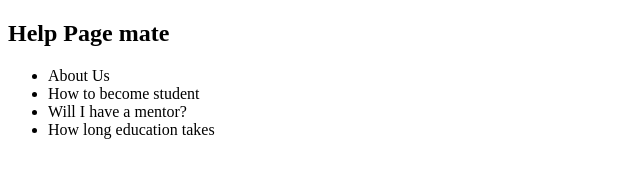
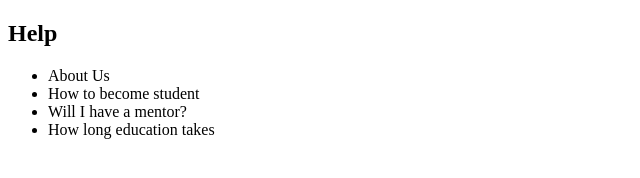
Before and after one commit to Tanya210300/mate-test-repository, a plain HTML site: page help.html in a window 1280 px wide. Shown: the whole page, without its empty margins (0-640 px from the left). Drawn offline with Linux system fonts and the light colour scheme.

Commit message:
changed help page title acoording to feedback

```diff
--- a/help.html
+++ b/help.html
@@ -7,7 +7,7 @@
 </head>
 <body>
     <h2>
-        Help Page mate
+        Help
     </h2>
 
 
```
